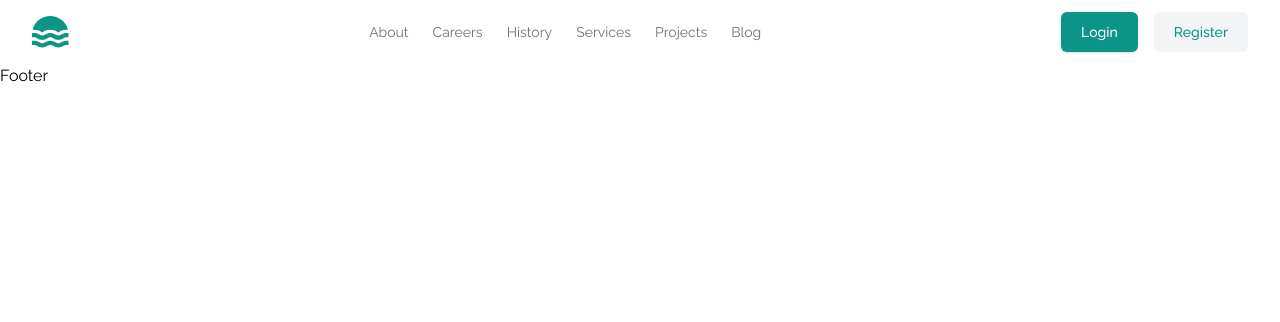
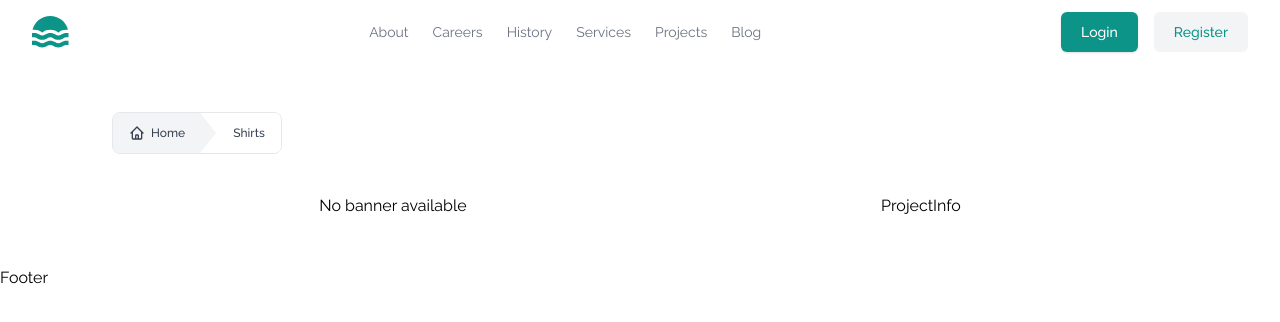
Before and after one commit to mariusherlea/ecom, a Next.js app: page /product-detail/1 in a window 1280 px wide. Shown: the top 322 px of the page. Built offline with nearby package versions, Linux system fonts and the light colour scheme; no server answers.

Commit message:
ProjectBanner

```diff
--- /dev/null
+++ b/app/_components/Breadcrumbs.jsx
@@ -0,0 +1,46 @@
+import React from "react";
+
+function Breadcrumbs() {
+  return (
+    <nav aria-label="Breadcrumb" className="flex">
+      <ol className="flex overflow-hidden rounded-lg border border-gray-200 text-gray-700 dark:border-gray-700 dark:text-gray-200">
+        <li className="flex items-center">
+          <a
+            href="/"
+            className="flex h-10 items-center gap-1.5 bg-gray-100 px-4 transition hover:text-gray-900 dark:bg-gray-800 dark:hover:text-white"
+          >
+            <svg
+              xmlns="http://www.w3.org/2000/svg"
+              className="size-4"
+              fill="none"
+              viewBox="0 0 24 24"
+              stroke="currentColor"
+            >
+              <path
+                strokeLinecap="round"
+                strokeLinejoin="round"
+                strokeWidth="2"
+                d="M3 12l2-2m0 0l7-7 7 7M5 10v10a1 1 0 001 1h3m10-11l2 2m-2-2v10a1 1 0 01-1 1h-3m-6 0a1 1 0 001-1v-4a1 1 0 011-1h2a1 1 0 011 1v4a1 1 0 001 1m-6 0h6"
+              />
+            </svg>
+
+            <span className="text-xs font-medium"> Home </span>
+          </a>
+        </li>
+
+        <li className="relative flex items-center">
+          <span className="absolute inset-y-0 -start-px h-10 w-4 bg-gray-100 [clip-path:_polygon(0_0,_0%_100%,_100%_50%)] rtl:rotate-180 dark:bg-gray-800"></span>
+
+          <a
+            href="#"
+            className="flex h-10 items-center bg-white pe-4 ps-8 text-xs font-medium transition hover:text-gray-900 dark:bg-gray-900 dark:hover:text-white"
+          >
+            Shirts
+          </a>
+        </li>
+      </ol>
+    </nav>
+  );
+}
+
+export default Breadcrumbs;
--- /dev/null
+++ b/app/product-detail/[productId]/_components/ProjectBanner.jsx
@@ -0,0 +1,27 @@
+import Image from "next/image";
+import React, { useEffect, useState } from "react";
+
+function ProjectBanner({ product }) {
+  const bannerUrl = product?.attributes?.banner?.data?.attributes?.url;
+  const baseUrl = "http:/localhost:1337";
+
+  // Only set imageUrl if bannerUrl exists
+  const imageUrl = bannerUrl ? `${baseUrl}${bannerUrl}` : null;
+  return (
+    <div>
+      {imageUrl ? (
+        <Image
+          src={imageUrl}
+          alt="banner"
+          width={400}
+          height={350}
+          className="rounded-lg object-cover"
+        />
+      ) : (
+        <p>No banner available</p>
+      )}
+    </div>
+  );
+}
+
+export default ProjectBanner;
--- /dev/null
+++ b/app/product-detail/[productId]/_components/ProjectInfo.jsx
@@ -0,0 +1,7 @@
+import React from "react";
+
+function ProjectInfo() {
+  return <div>ProjectInfo</div>;
+}
+
+export default ProjectInfo;
--- a/app/product-detail/[productId]/page.jsx
+++ b/app/product-detail/[productId]/page.jsx
@@ -1,6 +1,9 @@
 "use client";
+import Breadcrumbs from "@/app/_components/Breadcrumbs";
 import { getProductById } from "@/app/_utils/GlobalApi";
 import { useEffect, useState } from "react";
+import ProjectBanner from "./_components/ProjectBanner";
+import ProjectInfo from "./_components/ProjectInfo";
 
 function ProductDetail({ params }) {
   const [producDetail, setProductDetail] = useState(null);
@@ -16,9 +19,11 @@ function ProductDetail({ params }) {
     });
   };
   return (
-    <div>
-      <div>
-        <h2>{producDetail?.attributes?.title}</h2>
+    <div className="p-5 py-12 px-10 md:px-28">
+      <Breadcrumbs />
+      <div className="flex flex-col sm:flex-row mt-10 justify-around">
+        <ProjectBanner product={producDetail} />
+        <ProjectInfo />
       </div>
     </div>
   );
```
